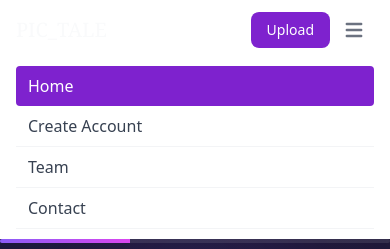
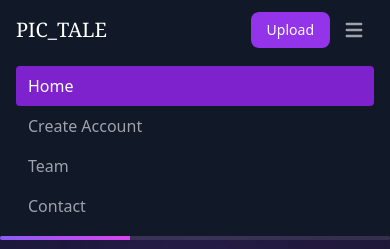
Before and after one commit to vipul-pawar/picTale, a Django app: page / in a window 390 px wide. Shown: the top 249 px of the page. Run offline with Django 4.2, Linux system fonts and the light colour scheme; data comes from the database, SQL or seed files in the repository; both versions use the stored data as it was after the commit; some libraries are stand-ins or nearby versions.

Commit message:
redesigned navbar

```diff
--- a/pic/templates/pic/navbar.html
+++ b/pic/templates/pic/navbar.html
@@ -1,8 +1,7 @@
-
-<nav class="bg-white border-gray-200 py-2.5 dark:bg-gray-900">
+<nav class="bg-gray-900 border-gray-800 py-2.5">
     <div class="flex flex-wrap items-center justify-between max-w-screen-xl px-4 mx-auto">
         <a href="#" class="flex items-center">
-            <span class="self-center text-xl text-4xl font-serif whitespace-nowrap dark:text-white">PIC_TALE</span>
+            <span class="self-center text-xl text-4xl font-serif whitespace-nowrap text-white">PIC_TALE</span>
         </a>
         <div class="flex items-center lg:order-2">
             <div class="hidden mt-2 mr-4 sm:inline-block">
@@ -10,9 +9,11 @@
             </div>
 
             <a href="{% url 'home' %}"
-                class="text-white bg-purple-700 hover:bg-purple-800 focus:ring-4 focus:ring-purple-300 font-medium rounded-lg text-sm px-4 lg:px-5 py-2 lg:py-2.5 sm:mr-2 lg:mr-0 dark:bg-purple-600 dark:hover:bg-purple-700 focus:outline-none dark:focus:ring-purple-800">Upload</a>
+                class="text-white bg-purple-600 hover:bg-purple-700 focus:ring-4 focus:ring-purple-800 font-medium rounded-lg text-sm px-4 lg:px-5 py-2 lg:py-2.5 sm:mr-2 lg:mr-0 focus:outline-none">
+                Upload
+            </a>
             <button data-collapse-toggle="mobile-menu-2" type="button"
-				class="inline-flex items-center p-2 ml-1 text-sm text-gray-500 rounded-lg lg:hidden hover:bg-gray-100 focus:outline-none focus:ring-2 focus:ring-gray-200 dark:text-gray-400 dark:hover:bg-gray-700 dark:focus:ring-gray-600"
+                class="inline-flex items-center p-2 ml-1 text-sm text-gray-400 rounded-lg lg:hidden hover:bg-gray-700 focus:outline-none focus:ring-2 focus:ring-gray-600"
                 aria-controls="mobile-menu-2" aria-expanded="true">
                 <span class="sr-only">Open main menu</span>
                 <svg class="w-6 h-6" fill="currentColor" viewBox="0 0 20 20" xmlns="http://www.w3.org/2000/svg">
@@ -20,7 +21,8 @@
                         d="M3 5a1 1 0 011-1h12a1 1 0 110 2H4a1 1 0 01-1-1zM3 10a1 1 0 011-1h12a1 1 0 110 2H4a1 1 0 01-1-1zM3 15a1 1 0 011-1h12a1 1 0 110 2H4a1 1 0 01-1-1z"
                         clip-rule="evenodd"></path>
                 </svg>
-				<svg class="hidden w-6 h-6" fill="currentColor" viewBox="0 0 20 20" xmlns="http://www.w3.org/2000/svg">
+                <svg class="hidden w-6 h-6" fill="currentColor" viewBox="0 0 20 20"
+                    xmlns="http://www.w3.org/2000/svg">
                     <path fill-rule="evenodd"
                         d="M4.293 4.293a1 1 0 011.414 0L10 8.586l4.293-4.293a1 1 0 111.414 1.414L11.414 10l4.293 4.293a1 1 0 01-1.414 1.414L10 11.414l-4.293 4.293a1 1 0 01-1.414-1.414L8.586 10 4.293 5.707a1 1 0 010-1.414z"
                         clip-rule="evenodd"></path>
@@ -30,28 +32,36 @@
         <div class="items-center justify-between w-full lg:flex lg:w-auto lg:order-1" id="mobile-menu-2">
             <ul class="flex flex-col mt-4 font-medium lg:flex-row lg:space-x-8 lg:mt-0">
                 <li>
-                    <a href="{% url 'base' %}"
-                        class="block py-2 pl-3 pr-4 text-white bg-purple-700 rounded lg:bg-transparent lg:text-purple-700 lg:p-0 dark:text-white"
-                        aria-current="page">Home</a>
+                    <a href="{% url 'base' %}" class="block py-2 pl-3 pr-4 text-white bg-purple-700 rounded lg:bg-transparent lg:text-purple-400 lg:p-0" aria-current="page">
+                        Home
+                    </a>
                 </li>
                 {% if request.user.is_authenticated %}
                 <li>
                     <a href="{% url 'logout' %}"
-                        class="block py-2 pl-3 pr-4 text-gray-700 border-b border-gray-100 hover:bg-gray-50 lg:hover:bg-transparent lg:border-0 lg:hover:text-purple-700 lg:p-0 dark:text-gray-400 lg:dark:hover:text-white dark:hover:bg-gray-700 dark:hover:text-white lg:dark:hover:bg-transparent dark:border-gray-700">Logout</a>
+                        class="block py-2 pl-3 pr-4 text-gray-400 hover:text-white hover:bg-gray-700 rounded lg:bg-transparent lg:p-0">
+                        Logout
+                    </a>
                 </li>
                 {% else %}
                 <li>
                     <a href="{% url 'signup' %}"
-                        class="block py-2 pl-3 pr-4 text-gray-700 border-b border-gray-100 hover:bg-gray-50 lg:hover:bg-transparent lg:border-0 lg:hover:text-purple-700 lg:p-0 dark:text-gray-400 lg:dark:hover:text-white dark:hover:bg-gray-700 dark:hover:text-white lg:dark:hover:bg-transparent dark:border-gray-700">Create Account</a>
+                        class="block py-2 pl-3 pr-4 text-gray-400 hover:text-white hover:bg-gray-700 rounded lg:bg-transparent lg:p-0">
+                        Create Account
+                    </a>
                 </li>
                 {% endif %}
                 <li>
                     <a href="{% url 'team' %}"
-                        class="block py-2 pl-3 pr-4 text-gray-700 border-b border-gray-100 hover:bg-gray-50 lg:hover:bg-transparent lg:border-0 lg:hover:text-purple-700 lg:p-0 dark:text-gray-400 lg:dark:hover:text-white dark:hover:bg-gray-700 dark:hover:text-white lg:dark:hover:bg-transparent dark:border-gray-700">Team</a>
+                        class="block py-2 pl-3 pr-4 text-gray-400 hover:text-white hover:bg-gray-700 rounded lg:bg-transparent lg:p-0">
+                        Team
+                    </a>
                 </li>
                 <li>
                     <a href="{% url 'contact' %}"
-                        class="block py-2 pl-3 pr-4 text-gray-700 border-b border-gray-100 hover:bg-gray-50 lg:hover:bg-transparent lg:border-0 lg:hover:text-purple-700 lg:p-0 dark:text-gray-400 lg:dark:hover:text-white dark:hover:bg-gray-700 dark:hover:text-white lg:dark:hover:bg-transparent dark:border-gray-700">Contact</a>
+                        class="block py-2 pl-3 pr-4 text-gray-400 hover:text-white hover:bg-gray-700 rounded lg:bg-transparent lg:p-0">
+                        Contact
+                    </a>
                 </li>
             </ul>
         </div>
```
Also changed, not shown: db.sqlite3, media/myimages/Circuit_Diagram.png (added), media/myimages/WhatsApp_Image_2025-04-17_at_7.25.49_PM.jpeg (added). Lines whose indentation alone changed are shown as unchanged.
